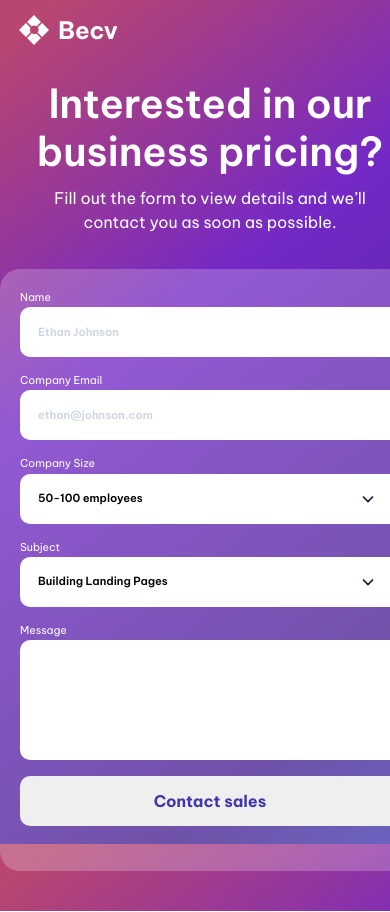
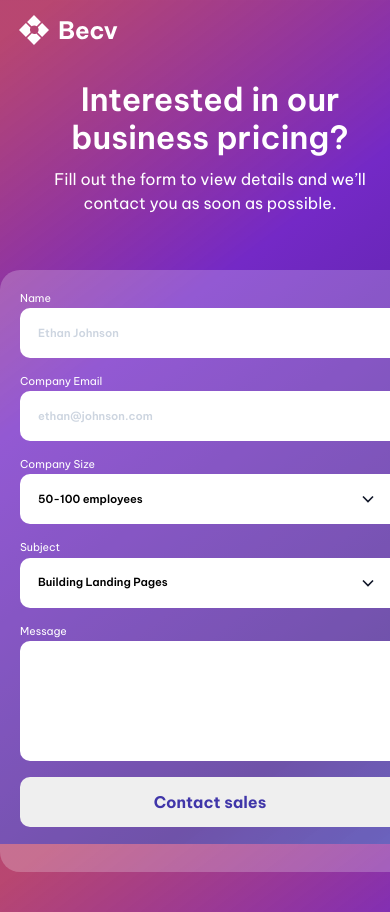
Before and after one commit to Tgabriel05/Contact-page, a plain HTML site: page index.html in a window 390 px wide. Shown: the top 912 px of the page. Drawn offline with nearby package versions, Linux system fonts and the light colour scheme.

Commit message:
new change

```diff
--- a/style.css
+++ b/style.css
@@ -20,20 +20,20 @@ img#icon-img{
 .container{
   color: #FFFFFF;
   width: 700px;
-  margin: 0 auto 0;
+  margin: 25px auto 0;
   text-align: center;
   justify-content: center;
   align-items: center;
   padding: 0 0 40px 0;
 }
 .container h1{
-  font-size: 3rem;
+  font-size: 4rem;
   font-weight: 600;
   margin-bottom: 10px;
 }
 .container p{
-  font-size: 1.5rem;
-  margin-bottom: 35px;
+  font-size: 2rem;
+  margin-bottom: 55px;
 }
 .box{
   background: #f8fafc3a;
@@ -87,10 +87,10 @@ textarea{
 
 @media screen and (max-width: 1024px) {
   .container h1{
-    font-size: 2.5rem;
+    font-size: 3rem;
   }
   .container p{
-    font-size: 1rem;
+    font-size: 1.5rem;
   }
 }
 @media screen and (max-width:640px) {
@@ -107,4 +107,10 @@ textarea{
   .box{
     padding: 20px 20px 45px;
   }
+  .container h1{
+    font-size: 2rem;
+  }
+  .container p{
+    font-size: 1rem;
+  }
 }
```
